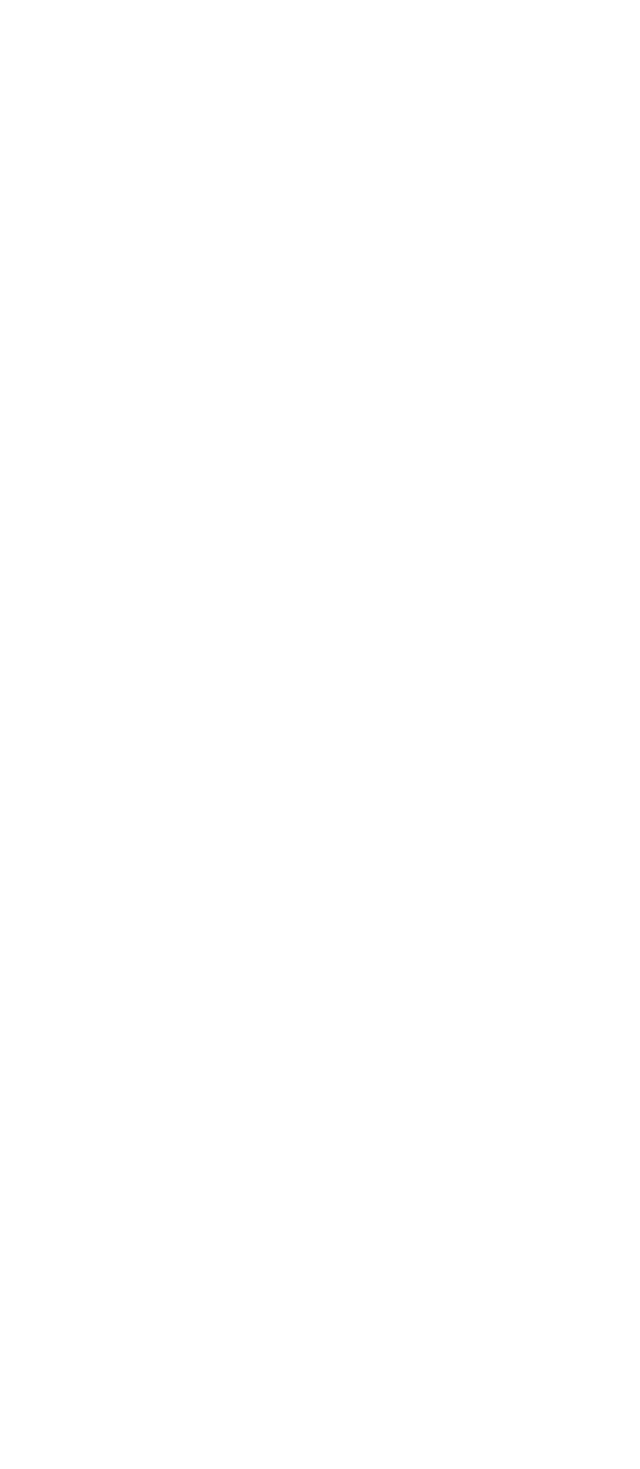
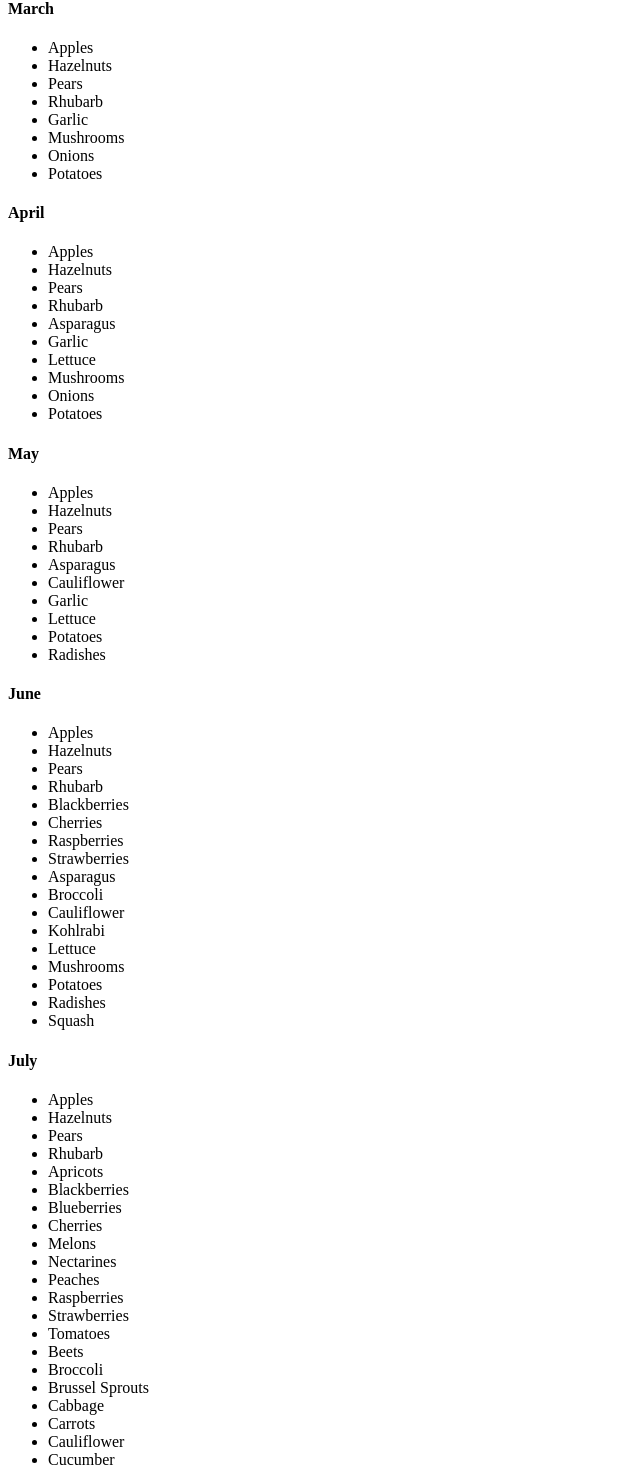
Before and after one commit to reneesarley/Avery-s-Organics, a React app: page / in a window 1280 px wide. Shown: the part 1254-2723 px from the top of the page, without its empty margins (0-640 px from the left). Before the commit the page ends 860 px from the top, so only its background shows below. Built offline with nearby package versions, Linux system fonts and the light colour scheme.

Commit message:
add loops to Months and AvailableProduce components

```diff
--- a/src/components/AvailableProduce.jsx
+++ b/src/components/AvailableProduce.jsx
@@ -1,9 +1,285 @@
 import React from 'react';
+import Months from './Months'
+
+const produceSchedule = [
+  {
+    month: 'January',
+    selection: [
+      'Apples',
+      'Hazelnuts',
+      'Pears',
+      'Garlic',
+      'Mushrooms',
+      'Onions',
+      'Potatoes',
+      'Turnips'
+    ]
+  },
+  {
+    month: 'February',
+    selection: [
+      'Apples',
+      'Hazelnuts',
+      'Pears',
+      'Garlic',
+      'Mushrooms',
+      'Onions',
+      'Potatoes'
+    ]
+  },
+  {
+    month: 'March',
+    selection: [
+      'Apples',
+      'Hazelnuts',
+      'Pears',
+      'Rhubarb',
+      'Garlic',
+      'Mushrooms',
+      'Onions',
+      'Potatoes'
+    ]
+  },
+  {
+    month: 'April',
+    selection: [
+      'Apples',
+      'Hazelnuts',
+      'Pears',
+      'Rhubarb',
+      'Asparagus',
+      'Garlic',
+      'Lettuce',
+      'Mushrooms',
+      'Onions',
+      'Potatoes'
+    ]
+  },
+  {
+    month: 'May',
+    selection: [
+      'Apples',
+      'Hazelnuts',
+      'Pears',
+      'Rhubarb',
+      'Asparagus',
+      'Cauliflower',
+      'Garlic',
+      'Lettuce',
+      'Potatoes',
+      'Radishes'
+    ]
+  },
+  {
+    month: 'June',
+    selection: [
+      'Apples',
+      'Hazelnuts',
+      'Pears',
+      'Rhubarb',
+      'Blackberries',
+      'Cherries',
+      'Raspberries',
+      'Strawberries',
+      'Asparagus',
+      'Broccoli',
+      'Cauliflower',
+      'Kohlrabi',
+      'Lettuce',
+      'Mushrooms',
+      'Potatoes',
+      'Radishes',
+      'Squash'
+    ]
+  },
+  {
+    month: 'July',
+    selection: [
+      'Apples',
+      'Hazelnuts',
+      'Pears',
+      'Rhubarb',
+      'Apricots',
+      'Blackberries',
+      'Blueberries',
+      'Cherries',
+      'Melons',
+      'Nectarines',
+      'Peaches',
+      'Raspberries',
+      'Strawberries',
+      'Tomatoes',
+      'Beets',
+      'Broccoli',
+      'Brussel Sprouts',
+      'Cabbage',
+      'Carrots',
+      'Cauliflower',
+      'Cucumber',
+      'Eggplant',
+      'Garlic',
+      'Green Beans',
+      'Kohlrabi',
+      'Lettuce',
+      'Mushrooms',
+      'Potatoes',
+      'Radishes',
+      'Squash',
+      'Turnips'
+    ]
+  },
+  {
+    month: 'August',
+    selection: [
+      'Apples',
+      'Apricots',
+      'Blackberries',
+      'Blueberries',
+      'Cherries',
+      'Melons',
+      'Nectarines',
+      'Peaches',
+      'Pears',
+      'Plums',
+      'Raspberries',
+      'Rhubarb',
+      'Strawberries',
+      'Tomatoes',
+      'Beets',
+      'Broccoli',
+      'Brussel Sprouts',
+      'Cabbage',
+      'Carrots',
+      'Cauliflower',
+      'Corn',
+      'Cucumber',
+      'Eggplant',
+      'Garlic',
+      'Green Beans',
+      'Kohlrabi',
+      'Lettuce',
+      'Mushrooms',
+      'Onions',
+      'Peas',
+      'Peppers',
+      'Potatoes',
+      'Radishes',
+      'Squash',
+      'Turnips'
+    ]
+  },
+  {
+    month: 'September',
+    selection: [
+      'Apples',
+      'Blueberries',
+      'Grapes',
+      'Melons',
+      'Peaches',
+      'Pears',
+      'Plums',
+      'Raspberries',
+      'Tomatoes',
+      'Broccoli',
+      'Brussel Sprouts',
+      'Cabbage',
+      'Carrots',
+      'Cauliflower',
+      'Corn',
+      'Cucumber',
+      'Eggplant',
+      'Garlic',
+      'Green Beans',
+      'Kohlrabi',
+      'Lettuce',
+      'Mushrooms',
+      'Onions',
+      'Peas',
+      'Peppers',
+      'Potatoes',
+      'Radishes',
+      'Squash',
+      'Turnips'
+    ]
+  },
+  {
+    month: 'October',
+    selection: [
+      'Apples',
+      'Grapes',
+      'Hazelnuts',
+      'Melons',
+      'Peaches',
+      'Pears',
+      'Tomatoes',
+      'Broccoli',
+      'Brussel Sprouts',
+      'Cabbage',
+      'Carrots',
+      'Cauliflower',
+      'Corn',
+      'Cucumber',
+      'Eggplant',
+      'Garlic',
+      'Green Beans',
+      'Kohlrabi',
+      'Lettuce',
+      'Mushrooms',
+      'Onions',
+      'Peas',
+      'Peppers',
+      'Potatoes',
+      'Pumpkins',
+      'Radishes',
+      'Squash',
+      'Turnips'
+    ]
+  },
+  {
+    month: 'November',
+    selection: [
+      'Apples',
+      'Hazelnuts',
+      'Pears',
+      'Broccoli',
+      'Carrots',
+      'Cauliflower',
+      'Garlic',
+      'Mushrooms',
+      'Onions',
+      'Potatoes',
+      'Squash',
+      'Turnips'
+    ]
+  },
+  {
+    month: 'December',
+    selection: [
+      'Apples',
+      'Hazelnuts',
+      'Pears',
+      'Broccoli',
+      'Carrots',
+      'Cauliflower',
+      'Garlic',
+      'Mushrooms',
+      'Onions',
+      'Potatoes',
+      'Turnips'
+    ]
+  }
+];
 
 function AvailableProduce(){
   return (
     <div className='col-6-sm' >
       <h3>Produce Schedule</h3>
+      {produceSchedule.map((produceMonth, index) =>
+        <Months month={produceMonth.month}
+          selection={produceMonth.selection}
+          key={index}
+          />
+      )}
     </div>
   );
 }
--- /dev/null
+++ b/src/components/Months.jsx
@@ -0,0 +1,23 @@
+import React from 'react';
+import PropTypes from 'prop-types';
+
+function Months(props){
+  return (
+    <div>
+      <h4>{props.month}</h4>
+      <ul>
+        {props.selection.map((crop, index) =>
+          <li key={index}>{crop}</li>
+        )}
+      </ul>
+    </div>
+  );
+}
+
+Months.propTypes = {
+  month: PropTypes.string,
+  selection: PropTypes.array,
+  selectionIndex: PropTypes.number
+};
+
+export default Months;
```
